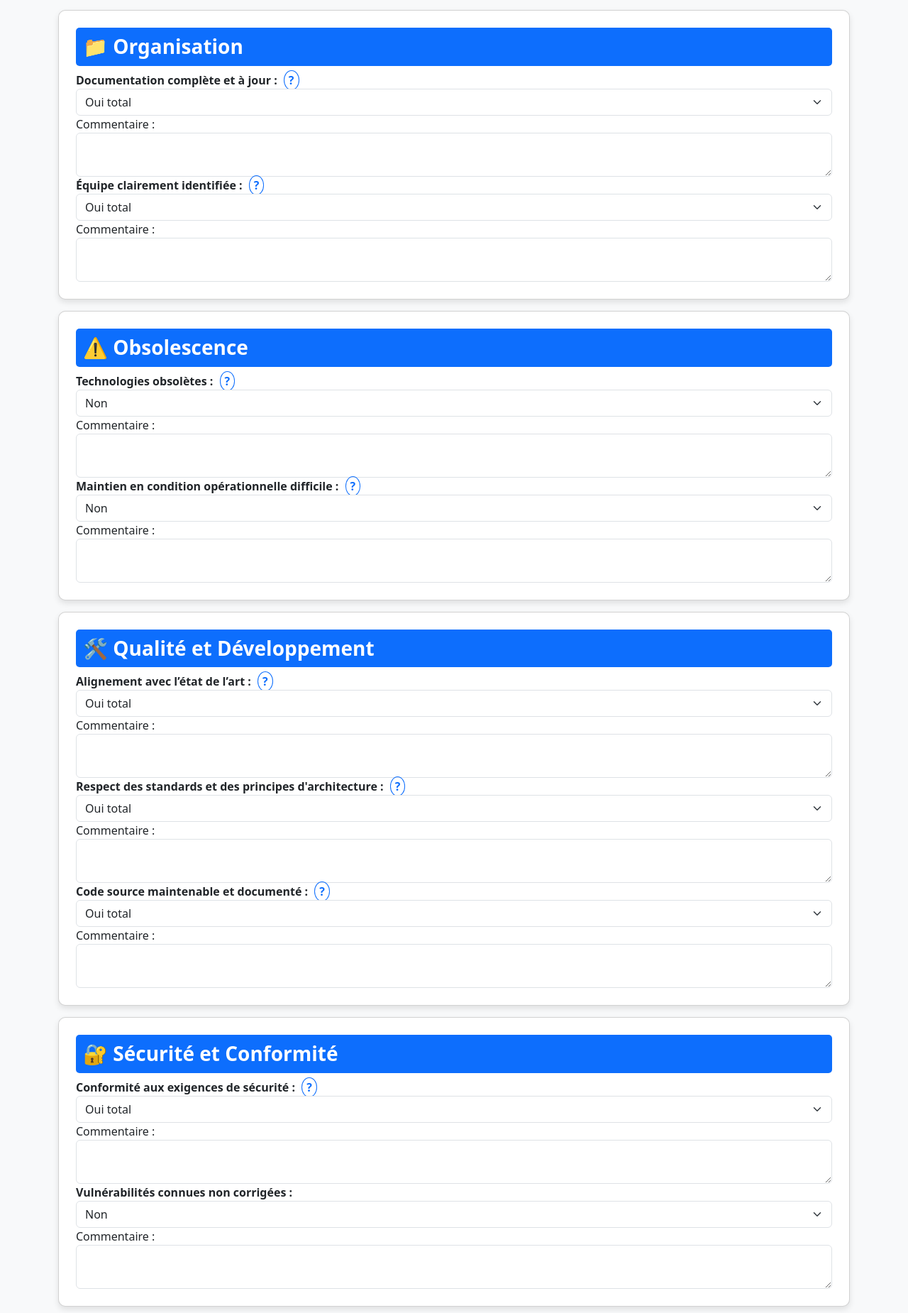
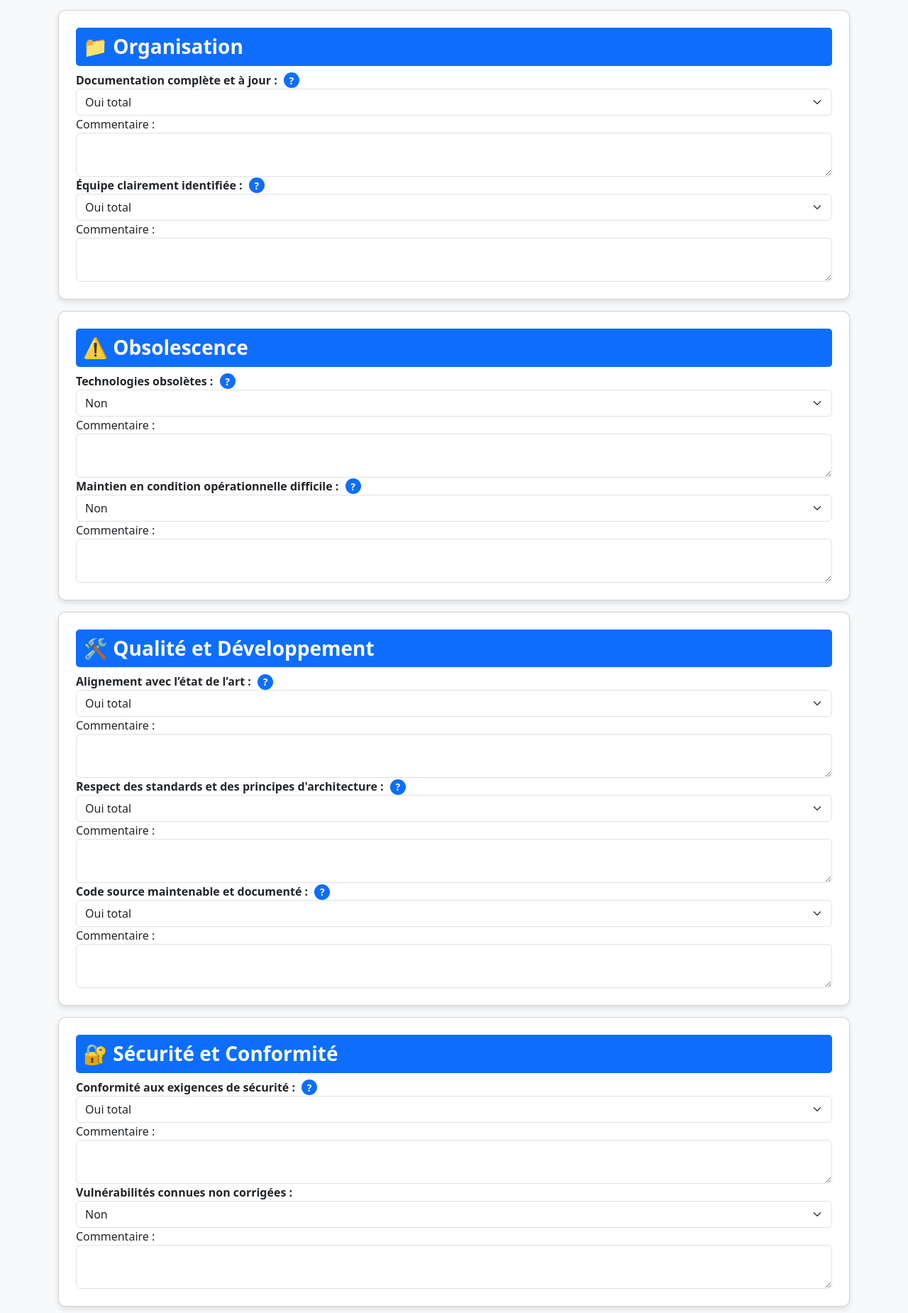
Before and after one commit to rumeaug17/ADM, a Flask app: template templates/score.html in a window 1280 px wide. Shown: the part 70-1920 px from the top of the page at 71% size. Run offline with Flask 3, Linux system fonts and the light colour scheme; the template is opened without the code that fills it, so the values that code supplies are empty.

Commit message:
Update score.html

```diff
--- a/templates/score.html
+++ b/templates/score.html
@@ -34,13 +34,20 @@
             margin-top: 15px;
         }
 		.info-icon {
-            color: #0d6efd;
+            color: white;
+            background-color: #0d6efd;
             cursor: pointer;
             margin-left: 5px;
             font-weight: bold;
-            border: 1px solid #0d6efd;
             border-radius: 50%;
-            padding: 2px 6px;
+            padding: 4px 8px;
+            display: inline-flex;
+            align-items: center;
+            justify-content: center;
+            width: 22px;
+            height: 22px;
+            font-size: 14px;
+            text-align: center;
         }
         .info-tooltip {
             display: none;
```
